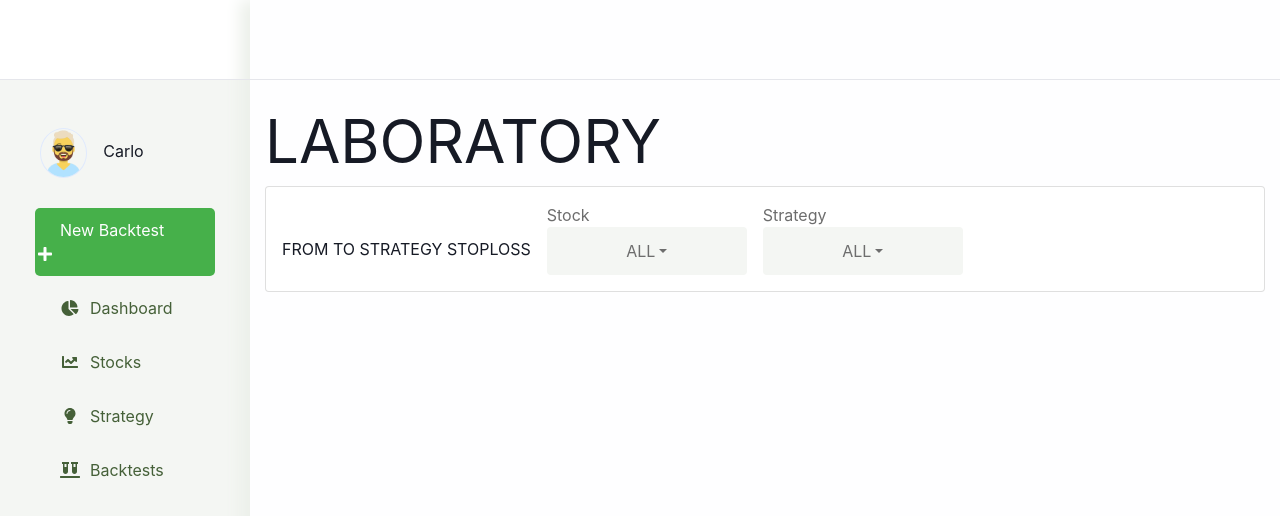
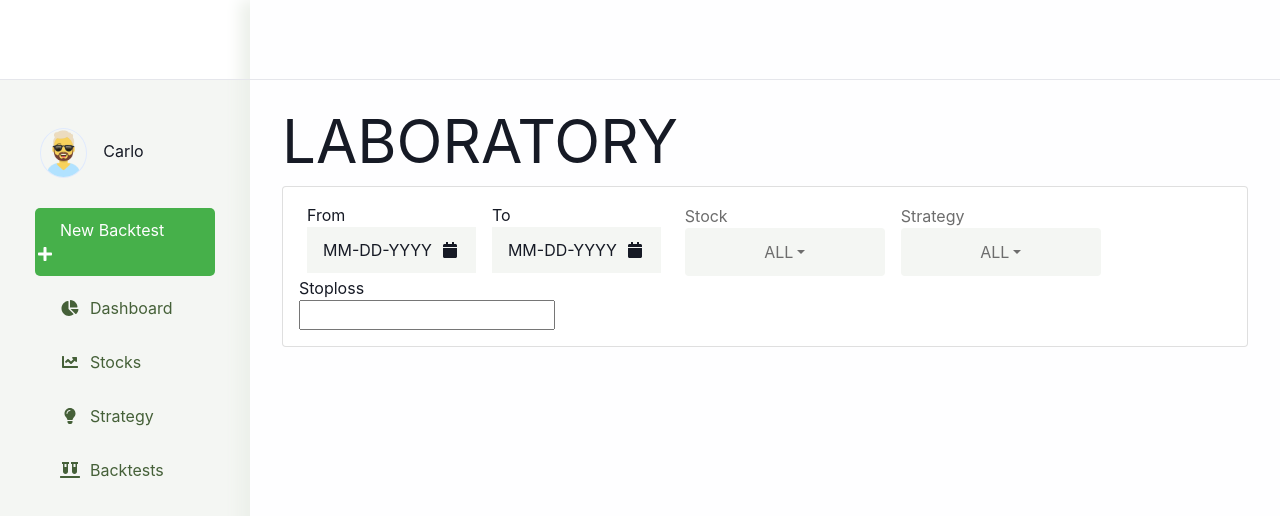
Before and after one commit to carloadamos/express-traderr, a React (Create React App) app in the folder client/: page /runner in a window 1280 px wide. Shown: the top 516 px of the page. Built offline with nearby package versions, Linux system fonts and the light colour scheme.

Commit message:
UI changes for new backtest and trader-datepicker

```diff
--- a/client/src/App.css
+++ b/client/src/App.css
@@ -58,7 +58,7 @@ table {
 }
 
 .container-fluid {
-  padding-top: 1rem;
+  padding: 1rem 2rem;
 }
 
 
--- a/client/src/components/runner/test-runner.component.js
+++ b/client/src/components/runner/test-runner.component.js
@@ -1,5 +1,8 @@
 import React, { Component } from "react";
 import '../../style/testrunner.style.css'
+import DayPickerInput from 'react-day-picker/DayPickerInput';
+import TraderDatepicker from '../../library/trader-datepicker/trader-datepicker.component';
+import 'react-day-picker/lib/style.css';
 
 export default class TestRunner extends Component {
   constructor(props) {
@@ -7,7 +10,10 @@ export default class TestRunner extends Component {
 
     this.state = {
       stockList: ['ALI', 'NOW', 'BDO'],
-    }
+      datePickerOpen: false,
+    };
+
+    this.datePickerRef = React.createRef();
   }
 
   render() {
@@ -17,9 +23,11 @@ export default class TestRunner extends Component {
           <p>LABORATORY</p>
         </div>
         <div className="card">
-          FROM TO STRATEGY STOPLOSS
+          {this._renderFromDatePicker()}
+          {this._renderToDatePicker()}
           {this._renderSelectStock()}
           {this._renderSelectStrategy()}
+          {this._renderStopLoss()}
         </div>
       </div>
     );
@@ -71,4 +79,25 @@ export default class TestRunner extends Component {
       </div>
     );
   }
+
+  _renderFromDatePicker() {
+    return (
+      <TraderDatepicker label="From" />
+    );
+  }
+
+  _renderToDatePicker() {
+    return (
+      <TraderDatepicker label="To" />
+    );
+  }
+
+  _renderStopLoss() {
+    return (
+      <div className="formTextField">
+        <span>Stoploss</span>
+        <input type="text"></input>
+      </div>
+    )
+  }
 }
--- /dev/null
+++ b/client/src/library/trader-datepicker/style.css
@@ -0,0 +1,19 @@
+.DayPickerInput input{
+  display: none;
+}
+
+#trader-datepicker {
+  display: inline-block;
+  width: max-content;
+  margin: 0 0.5rem;
+}
+
+#trader-datepicker-wrapper {
+  background-color: #F4F6F3;
+  padding: 0.7rem 1rem;
+  cursor: pointer;
+}
+
+#trader-datepicker-wrapper .fa-calendar {
+  margin-left: 0.5rem;
+}
--- /dev/null
+++ b/client/src/library/trader-datepicker/trader-datepicker.component.js
@@ -0,0 +1,36 @@
+import React, { Component } from "react";
+import DayPickerInput from 'react-day-picker/DayPickerInput';
+import 'react-day-picker/lib/style.css';
+import './style.css'
+
+export default class TraderDatePicker extends Component {
+  constructor(props) {
+    super(props);
+
+    this.state = {
+      datePickerOpen: false,
+      selectedDate: undefined,
+    };
+
+    this.datePickerRef = React.createRef();
+  }
+
+  render() {
+    return (
+      <div id="trader-datepicker" onClick={() => this._showDatePicker()}>
+        <span>{this.props.label}</span>
+        <div id="trader-datepicker-wrapper">
+          <DayPickerInput ref={this.datePickerRef} />
+          <span>{this.state.selectedDate || 'MM-DD-YYYY'}</span>
+          <i className="fa fa-calendar fa-fw"></i>
+        </div>
+      </div>
+    );
+  }
+
+  _showDatePicker() {
+    const { datePickerOpen } = this.state;
+    this.setState({ datePickerOpen: !this.state.datePickerOpen });
+    datePickerOpen ? this.datePickerRef.current.showDayPicker() : this.datePickerRef.current.hideDayPicker();
+  }
+}
--- a/client/src/style/testrunner.style.css
+++ b/client/src/style/testrunner.style.css
@@ -19,3 +19,8 @@
   color: #6D6D6D;
   border: 0;
 }
+
+.formTextField {
+  display: inline-block;
+  width: min-content;
+}
```
